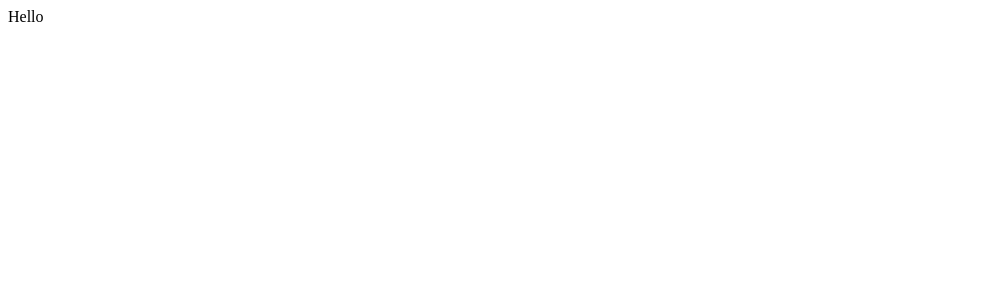
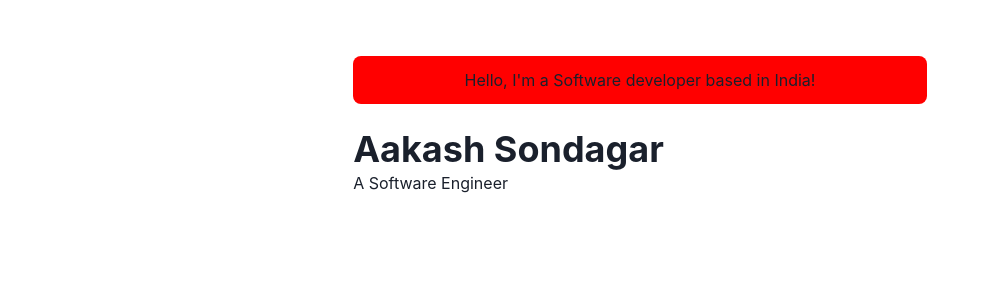
Before and after one commit to Aakash-Sondagar/Portfolio, a Next.js app: page / in a window 1280 px wide. Shown: the top 300 px of the page, without its empty margins (0-982 px from the left). Built offline with nearby package versions, Linux system fonts and the light colour scheme.

Commit message:
Integrating Chakra UI

```diff
--- /dev/null
+++ b/components/layouts/main.js
@@ -0,0 +1,19 @@
+import Head  from 'next/head';
+import { Box, Container } from '@chakra-ui/react';
+
+const Main = ({children, router}) => {
+    return (
+        <Box as="main" pb={8}>
+            <Head>
+                <meta name="viewport" content="width=device-width, initial-scale=1"/>
+                <title>Aakash Sondagar - Homepage</title>
+            </Head>
+
+            <Container maxW="container.md" pt={14}>
+                {children}
+            </Container>
+        </Box>
+    )
+}
+
+export default Main;
--- /dev/null
+++ b/pages/_app.js
@@ -0,0 +1,14 @@
+import { ChakraProvider } from "@chakra-ui/react";
+import Layout from '../components/layouts/main';
+
+const Website = ({ Component, pageProps, router }) => {
+    return (
+        <ChakraProvider>
+            <Layout router={router}>
+                <Component {...pageProps} key={router.router} />
+            </Layout>
+        </ChakraProvider>
+    )
+}
+
+export default Website;
--- a/pages/index.js
+++ b/pages/index.js
@@ -1,5 +1,22 @@
+import { Container, Box, Heading } from "@chakra-ui/react"
+
 const Page = () => {
-    return <div>Hello</div>
+    return (
+        <Container>
+            <Box borderRadius="lg" bg="red" p={3} mb={6} align="center">
+                Hello, I'm a Software developer based in India!
+            </Box>
+
+            <Box display={{md : 'flex'}}>
+                <Box flexGrow={1}>
+                    <Heading as="h2" variant="page-title">
+                        Aakash Sondagar
+                    </Heading>
+                    <p>A Software Engineer</p>
+                </Box>
+            </Box>
+        </Container>
+    )
 }
 
 export default Page
```
